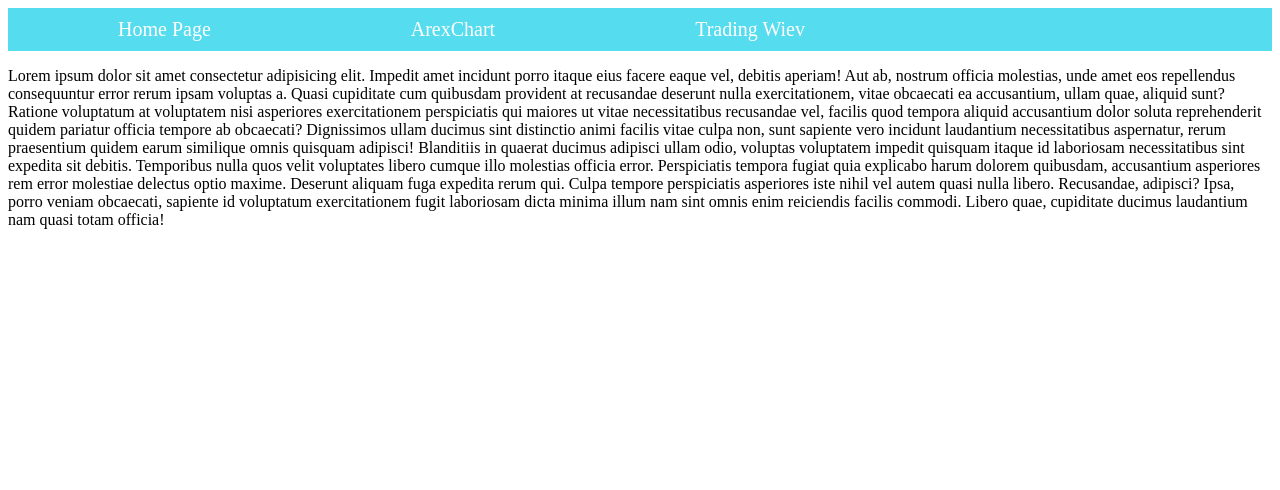
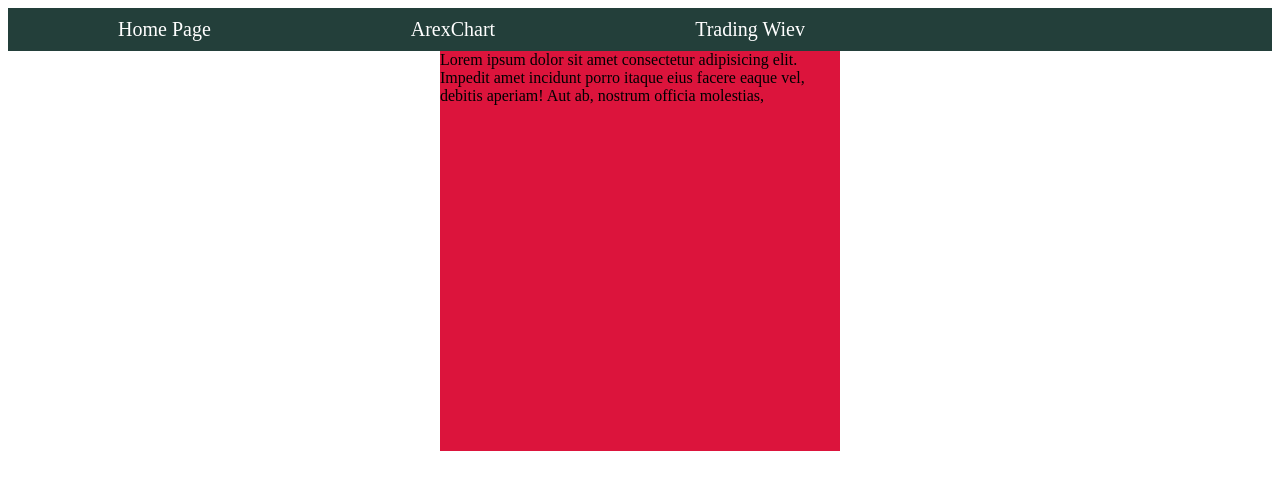
Before and after one commit to KenjayevObid/Trading-statistika, a React (Create React App) app: page / in a window 1280 px wide. Shown: the top 490 px of the page. Built offline with nearby package versions, Linux system fonts and the light colour scheme.

Commit message:
navbar color change

```diff
--- a/src/Home.jsx
+++ b/src/Home.jsx
@@ -2,32 +2,12 @@ import React from "react";
 
 const Home = () => {
   return (
-    <div>
-      <p>
+    <div style={{display: 'flex', justifyContent: 'center', alignItems: 'center'}}>
+      <span style={{width: '400px', height: '400px', backgroundColor: 'crimson'}}>
         Lorem ipsum dolor sit amet consectetur adipisicing elit. Impedit amet
         incidunt porro itaque eius facere eaque vel, debitis aperiam! Aut ab,
-        nostrum officia molestias, unde amet eos repellendus consequuntur error
-        rerum ipsam voluptas a. Quasi cupiditate cum quibusdam provident at
-        recusandae deserunt nulla exercitationem, vitae obcaecati ea
-        accusantium, ullam quae, aliquid sunt? Ratione voluptatum at voluptatem
-        nisi asperiores exercitationem perspiciatis qui maiores ut vitae
-        necessitatibus recusandae vel, facilis quod tempora aliquid accusantium
-        dolor soluta reprehenderit quidem pariatur officia tempore ab obcaecati?
-        Dignissimos ullam ducimus sint distinctio animi facilis vitae culpa non,
-        sunt sapiente vero incidunt laudantium necessitatibus aspernatur, rerum
-        praesentium quidem earum similique omnis quisquam adipisci! Blanditiis
-        in quaerat ducimus adipisci ullam odio, voluptas voluptatem impedit
-        quisquam itaque id laboriosam necessitatibus sint expedita sit debitis.
-        Temporibus nulla quos velit voluptates libero cumque illo molestias
-        officia error. Perspiciatis tempora fugiat quia explicabo harum dolorem
-        quibusdam, accusantium asperiores rem error molestiae delectus optio
-        maxime. Deserunt aliquam fuga expedita rerum qui. Culpa tempore
-        perspiciatis asperiores iste nihil vel autem quasi nulla libero.
-        Recusandae, adipisci? Ipsa, porro veniam obcaecati, sapiente id
-        voluptatum exercitationem fugit laboriosam dicta minima illum nam sint
-        omnis enim reiciendis facilis commodi. Libero quae, cupiditate ducimus
-        laudantium nam quasi totam officia!
-      </p>
+        nostrum officia molestias,
+      </span>
     </div>
   );
 };
--- a/src/index.css
+++ b/src/index.css
@@ -54,7 +54,7 @@ body{
 }
 
 .navbar {
-  background-color: #55dcee;
+  background-color: #233f3a;
   padding: 10px;
 }
 
```
